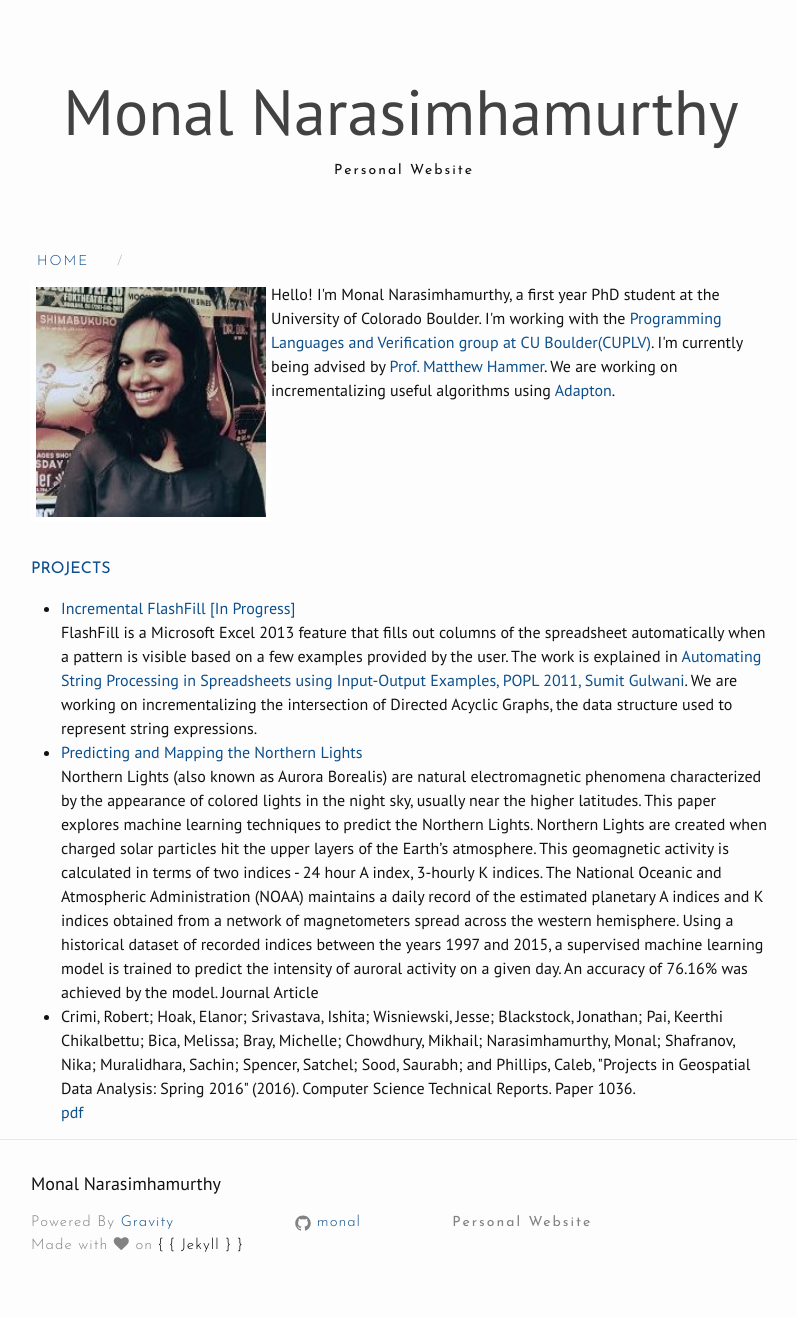
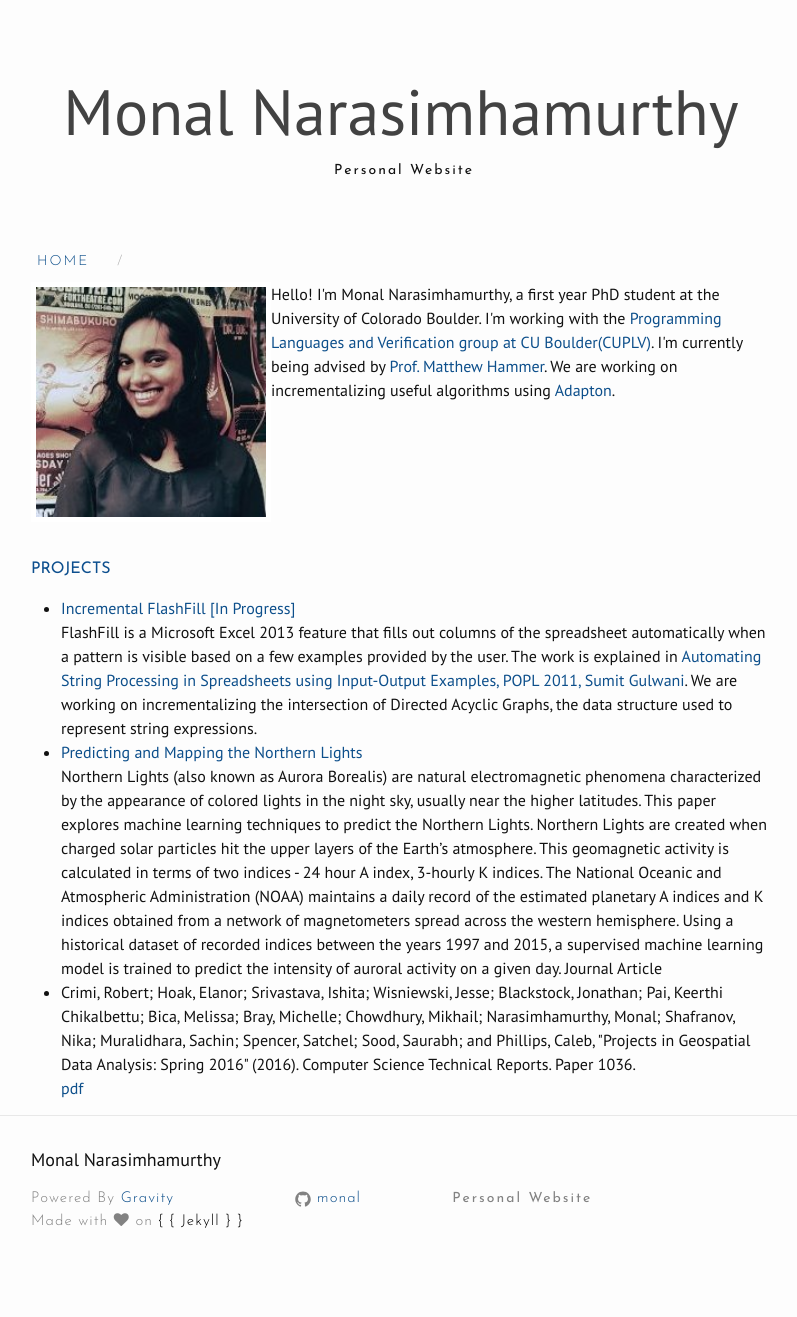
Before and after one commit to monal/monal.github.io, a Jekyll site: the page built from index.html, in a window 1280 px wide. Shown: the whole page, without its empty margins (239-1036 px from the left). Built offline with Jekyll 4.4.1, drawn with Linux system fonts in a browser that asks for light colours; nearby versions of some CDN libraries; after the commit the page ends 1293 px from its top, so only the background shows below that.

```diff
--- a/index.html
+++ b/index.html
@@ -23,8 +23,7 @@
 Administration (NOAA) maintains a daily record of the estimated planetary A indices and K indices
 obtained from a network of magnetometers spread across the western hemisphere. Using a historical
 dataset of recorded indices between the years 1997 and 2015, a supervised machine learning model is
-trained to predict the intensity of auroral activity on a given day. An accuracy of 76.16% was achieved by
-the model.
+trained to predict the intensity of auroral activity on a given day.
 
 Journal Article
 <li>Crimi, Robert; Hoak, Elanor; Srivastava, Ishita; Wisniewski, Jesse; Blackstock, Jonathan; Pai, Keerthi Chikalbettu; Bica, Melissa; Bray, Michelle; Chowdhury, Mikhail; Narasimhamurthy, Monal; Shafranov, Nika; Muralidhara, Sachin; Spencer, Satchel; Sood, Saurabh; and Phillips, Caleb, "Projects in Geospatial Data Analysis: Spring 2016" (2016). Computer Science Technical Reports. Paper 1036.</li>
```
